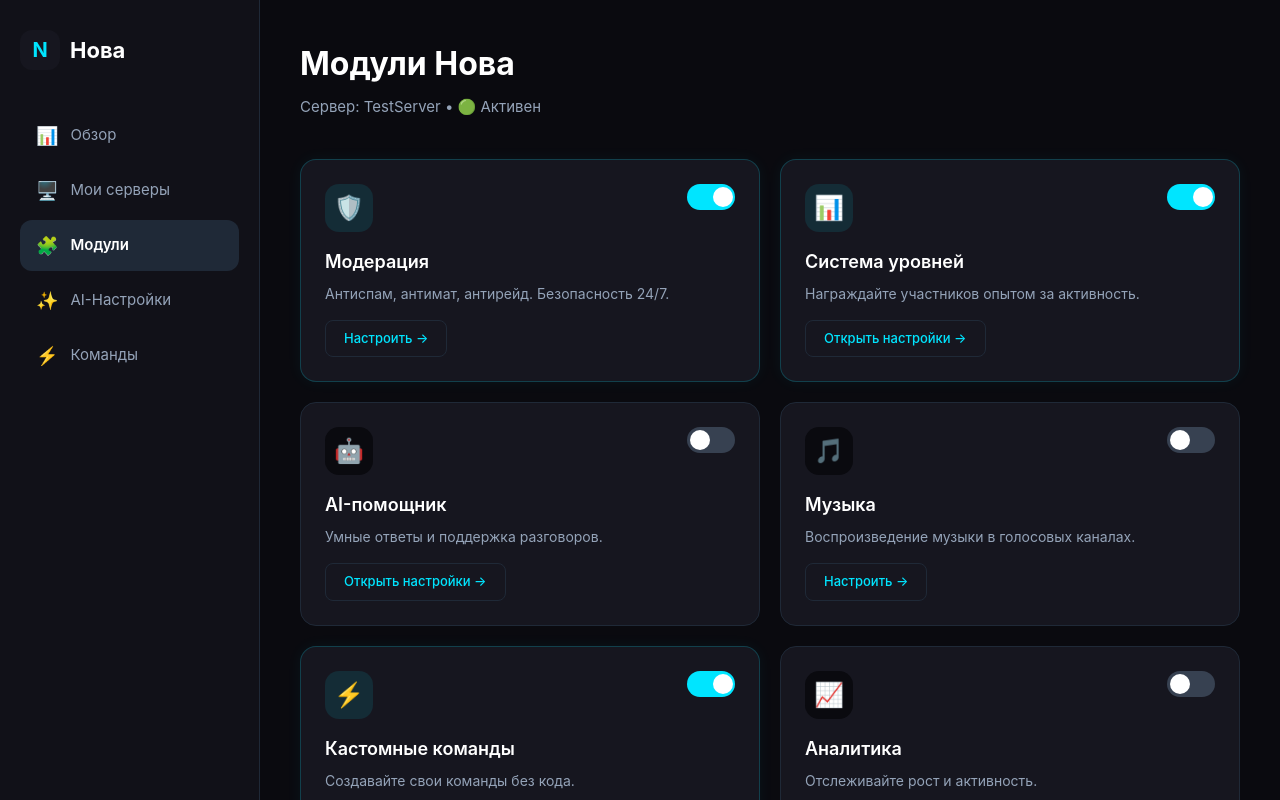
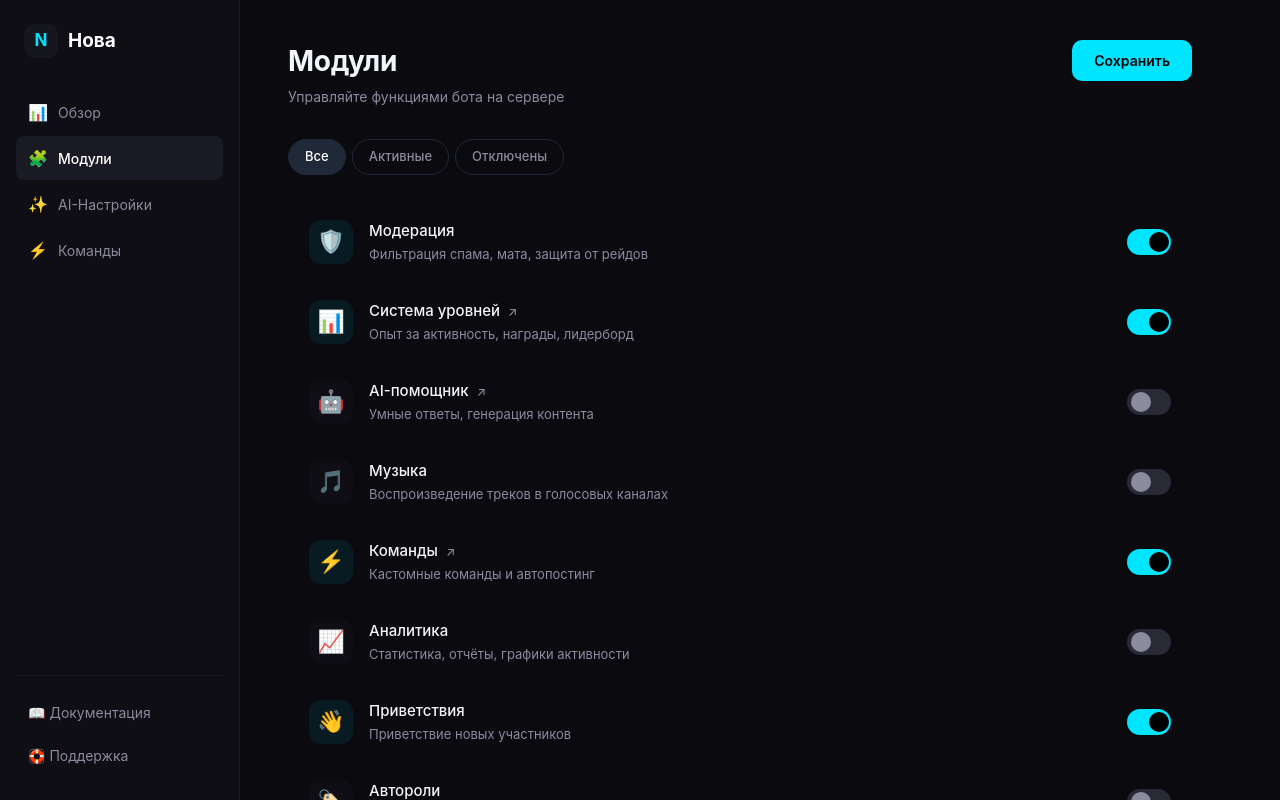
Before and after one commit to R4YDMOND/nova-bot, a Next.js app in the folder frontend/: page /dashboard/modules in a window 1280 px wide. Shown: the top 800 px of the page. Built offline with nearby package versions, Linux system fonts and the light colour scheme.

Commit message:
Update page.tsx

```diff
--- a/frontend/src/app/dashboard/modules/page.tsx
+++ b/frontend/src/app/dashboard/modules/page.tsx
@@ -3,112 +3,68 @@
 import { useState } from 'react'
 
 interface Module {
+  id: string
   name: string
   icon: string
   desc: string
   enabled: boolean
-  settings: { label: string; key: string; type: string; value: string | number | boolean }[]
   link?: string
 }
 
 export default function ModulesPage() {
   const [modules, setModules] = useState<Module[]>([
-    {
-      name: 'Модерация', icon: '🛡️', enabled: true,
-      desc: 'Антиспам, антимат, антирейд. Безопасность 24/7.',
-      settings: [
-        { label: 'Уровень фильтра (1-5)', key: 'filterLevel', type: 'number', value: 3 },
-        { label: 'Авто-предупреждение', key: 'autoWarn', type: 'toggle', value: true },
-        { label: 'Запрещённые слова', key: 'bannedWords', type: 'text', value: 'спам,реклама' },
-      ]
-    },
-    {
-      name: 'Система уровней', icon: '📊', enabled: true,
-      desc: 'Награждайте участников опытом за активность.',
-      settings: [
-        { label: 'XP за сообщение', key: 'xpPerMsg', type: 'number', value: 10 },
-        { label: 'Множитель XP', key: 'xpMultiplier', type: 'number', value: 1.5 },
-        { label: 'Показывать лидерборд', key: 'showLeaderboard', type: 'toggle', value: true },
-      ],
-      link: '/dashboard/ranking'
-    },
-    {
-      name: 'AI-помощник', icon: '🤖', enabled: false,
-      desc: 'Умные ответы и поддержка разговоров.',
-      settings: [
-        { label: 'Стиль общения', key: 'style', type: 'select', value: 'friendly' },
-        { label: 'Температура (0-1)', key: 'temperature', type: 'number', value: 0.7 },
-        { label: 'Использовать эмодзи', key: 'useEmoji', type: 'toggle', value: true },
-      ],
-      link: '/dashboard/ai'
-    },
-    {
-      name: 'Музыка', icon: '🎵', enabled: false,
-      desc: 'Воспроизведение музыки в голосовых каналах.',
-      settings: [
-        { label: 'Громкость по умолчанию', key: 'volume', type: 'number', value: 50 },
-        { label: 'DJ-роль', key: 'djRole', type: 'text', value: 'DJ' },
-        { label: 'Авто-отключение (мин)', key: 'autoDisconnect', type: 'number', value: 30 },
-      ]
-    },
-    {
-      name: 'Кастомные команды', icon: '⚡', enabled: true,
-      desc: 'Создавайте свои команды без кода.',
-      settings: [
-        { label: 'Префикс команд', key: 'prefix', type: 'text', value: '/' },
-        { label: 'Разрешить всем', key: 'allowAll', type: 'toggle', value: false },
-      ],
-      link: '/dashboard/commands'
-    },
-    {
-      name: 'Аналитика', icon: '📈', enabled: false,
-      desc: 'Отслеживайте рост и активность.',
-      settings: [
-        { label: 'Еженедельный отчёт', key: 'weeklyReport', type: 'toggle', value: true },
-        { label: 'Уведомления', key: 'notifications', type: 'toggle', value: true },
-      ]
-    },
+    { id: 'moderation', name: 'Модерация', icon: '🛡️', desc: 'Фильтрация спама, мата, защита от рейдов', enabled: true },
+    { id: 'levels', name: 'Система уровней', icon: '📊', desc: 'Опыт за активность, награды, лидерборд', enabled: true, link: '/dashboard/ranking' },
+    { id: 'ai', name: 'AI-помощник', icon: '🤖', desc: 'Умные ответы, генерация контента', enabled: false, link: '/dashboard/ai' },
+    { id: 'music', name: 'Музыка', icon: '🎵', desc: 'Воспроизведение треков в голосовых каналах', enabled: false },
+    { id: 'commands', name: 'Команды', icon: '⚡', desc: 'Кастомные команды и автопостинг', enabled: true, link: '/dashboard/commands' },
+    { id: 'analytics', name: 'Аналитика', icon: '📈', desc: 'Статистика, отчёты, графики активности', enabled: false },
+    { id: 'greetings', name: 'Приветствия', icon: '👋', desc: 'Приветствие новых участников', enabled: true },
+    { id: 'roles', name: 'Автороли', icon: '🏷️', desc: 'Автоматическая выдача ролей', enabled: false },
+    { id: 'logs', name: 'Логирование', icon: '📜', desc: 'Журнал действий сервера', enabled: true },
   ])
 
-  const [selectedModule, setSelectedModule] = useState<Module | null>(null)
-  const [isModalOpen, setIsModalOpen] = useState(false)
+  const [saved, setSaved] = useState(false)
+  const [filter, setFilter] = useState('all')
 
-  const toggleModule = (index: number) => {
-    const newModules = [...modules]
-    newModules[index].enabled = !newModules[index].enabled
-    setModules(newModules)
+  const toggleModule = (id: string) => {
+    setModules(modules.map(m => m.id === id ? { ...m, enabled: !m.enabled } : m))
   }
 
-  const openSettings = (mod: Module) => {
+  const handleModuleClick = (mod: Module) => {
     if (mod.link) {
       window.location.href = mod.link
       return
     }
-    setSelectedModule(mod)
-    setIsModalOpen(true)
+    toggleModule(mod.id)
   }
 
-  const navigate = (url: string) => {
-    window.location.href = url
+  const saveSettings = () => {
+    setSaved(true)
+    setTimeout(() => setSaved(false), 2000)
   }
 
+  const filtered = filter === 'all' ? modules : filter === 'enabled' ? modules.filter(m => m.enabled) : modules.filter(m => !m.enabled)
+
+  const navigate = (url: string) => window.location.href = url
+
   return (
-    <div style={{ minHeight: '100vh', background: '#0A0A0F', display: 'flex' }}>
+    <div style={{ minHeight: '100vh', background: '#0A0A0F', color: '#F1F5F9', display: 'flex' }}>
 
-      {/* Sidebar */}
+      {/* ===== SIDEBAR ===== */}
       <aside style={{
-        width: '260px', background: '#111118', borderRight: '1px solid #1F2937',
-        padding: '30px 20px', display: 'flex', flexDirection: 'column'
+        width: '240px', background: '#0E0E14', borderRight: '1px solid #1A1A24',
+        padding: '24px 16px', display: 'flex', flexDirection: 'column',
+        position: 'sticky', top: 0, height: '100vh'
       }}>
-        <div style={{ display: 'flex', alignItems: 'center', gap: '10px', marginBottom: '40px' }}>
-          <div style={{ width: '40px', height: '40px', background: '#16161F', borderRadius: '12px', display: 'flex', alignItems: 'center', justifyContent: 'center', fontWeight: 'bold', color: '#00E5FF', fontSize: '20px' }}>N</div>
-          <span style={{ fontSize: '22px', fontWeight: 'bold', color: '#FFFFFF' }}>Нова</span>
-        </div>
+        <a href="/" style={{ display: 'flex', alignItems: 'center', gap: '10px', textDecoration: 'none', marginBottom: '32px', padding: '0 8px' }}>
+          <div style={{ width: '34px', height: '34px', background: '#16161F', borderRadius: '10px', display: 'flex', alignItems: 'center', justifyContent: 'center', fontWeight: 'bold', color: '#00E5FF', fontSize: '17px' }}>N</div>
+          <span style={{ fontSize: '19px', fontWeight: 'bold', color: '#FFF' }}>Нова</span>
+        </a>
 
-        <nav style={{ display: 'flex', flexDirection: 'column', gap: '4px', flex: 1 }}>
+        <nav style={{ display: 'flex', flexDirection: 'column', gap: '2px', flex: 1 }}>
           {[
             { icon: '📊', label: 'Обзор', href: '/dashboard' },
-            { icon: '🖥️', label: 'Мои серверы', href: '/dashboard' },
             { icon: '🧩', label: 'Модули', href: '/dashboard/modules' },
             { icon: '✨', label: 'AI-Настройки', href: '/dashboard/ai' },
             { icon: '⚡', label: 'Команды', href: '/dashboard/commands' },
@@ -116,156 +72,158 @@ export default function ModulesPage() {
             const isActive = item.label === 'Модули'
             return (
               <span key={i} onClick={() => navigate(item.href)} style={{
-                padding: '12px 16px', borderRadius: '12px', display: 'flex',
-                alignItems: 'center', gap: '12px', fontSize: '15px', cursor: 'pointer',
-                fontWeight: isActive ? '600' : '400',
-                color: isActive ? '#FFFFFF' : '#94A3B8',
-                background: isActive ? '#1F2937' : 'transparent',
-                transition: 'all 0.2s'
+                padding: '10px 12px', borderRadius: '8px', display: 'flex',
+                alignItems: 'center', gap: '10px', fontSize: '14px', cursor: 'pointer',
+                fontWeight: isActive ? '500' : '400',
+                color: isActive ? '#FFF' : '#8B8B9E',
+                background: isActive ? '#1A1A24' : 'transparent',
+                transition: 'all 0.15s'
               }}>
-                <span style={{ fontSize: '18px' }}>{item.icon}</span>
+                <span style={{ fontSize: '16px', width: '20px', textAlign: 'center' }}>{item.icon}</span>
                 {item.label}
               </span>
             )
           })}
         </nav>
+
+        <div style={{ borderTop: '1px solid #1A1A24', paddingTop: '16px', display: 'flex', flexDirection: 'column', gap: '2px' }}>
+          {['📖 Документация', '🛟 Поддержка'].map((item, i) => (
+            <span key={i} style={{ padding: '10px 12px', borderRadius: '8px', fontSize: '14px', color: '#8B8B9E', cursor: 'pointer' }}>{item}</span>
+          ))}
+        </div>
       </aside>
 
-      {/* Main */}
-      <main style={{ flex: 1, padding: '40px', overflow: 'auto' }}>
-        <div style={{ marginBottom: '40px' }}>
-          <h1 style={{ fontSize: '32px', fontWeight: 'bold', color: '#FFFFFF', marginBottom: '8px' }}>Модули Нова</h1>
-          <p style={{ color: '#94A3B8', fontSize: '15px' }}>Сервер: TestServer • 🟢 Активен</p>
+      {/* ===== MAIN ===== */}
+      <main style={{ flex: 1, padding: '40px 48px', maxWidth: '1000px' }}>
+
+        {/* Header */}
+        <div style={{ display: 'flex', justifyContent: 'space-between', alignItems: 'flex-start', marginBottom: '32px' }}>
+          <div>
+            <h1 style={{ fontSize: '28px', fontWeight: '700', marginBottom: '4px', letterSpacing: '-0.3px' }}>Модули</h1>
+            <p style={{ color: '#8B8B9E', fontSize: '14px' }}>Управляйте функциями бота на сервере</p>
+          </div>
+          <button onClick={saveSettings} style={{
+            padding: '10px 22px', background: saved ? '#22C55E' : '#00E5FF',
+            color: '#000', border: 'none', borderRadius: '10px',
+            fontWeight: '600', fontSize: '14px', cursor: 'pointer',
+            transition: 'all 0.25s', boxShadow: saved ? '0 0 16px rgba(34,197,94,0.3)' : 'none'
+          }}>
+            {saved ? '✅ Сохранено' : 'Сохранить'}
+          </button>
         </div>
 
-        <div style={{ display: 'grid', gridTemplateColumns: 'repeat(auto-fill, minmax(320px, 1fr))', gap: '20px' }}>
-          {modules.map((mod, i) => (
-            <div key={i} style={{
-              background: '#16161F', borderRadius: '16px', padding: '24px',
-              border: mod.enabled ? '1px solid rgba(0, 229, 255, 0.2)' : '1px solid #1F2937',
-              transition: 'all 0.2s',
-              boxShadow: mod.enabled ? '0 0 15px rgba(0, 229, 255, 0.05)' : 'none'
+        {/* Filters */}
+        <div style={{ display: 'flex', gap: '6px', marginBottom: '28px' }}>
+          {[
+            { id: 'all', label: 'Все' },
+            { id: 'enabled', label: 'Активные' },
+            { id: 'disabled', label: 'Отключены' },
+          ].map(f => (
+            <button key={f.id} onClick={() => setFilter(f.id)} style={{
+              padding: '7px 16px', borderRadius: '20px', border: '1px solid #1F2937',
+              background: filter === f.id ? '#1F2937' : 'transparent',
+              color: filter === f.id ? '#FFF' : '#8B8B9E',
+              cursor: 'pointer', fontSize: '13px', fontWeight: '500',
+              transition: 'all 0.15s'
             }}>
-              <div style={{ display: 'flex', justifyContent: 'space-between', alignItems: 'flex-start', marginBottom: '16px' }}>
-                <div style={{ width: '48px', height: '48px', background: mod.enabled ? 'rgba(0, 229, 255, 0.1)' : '#0A0A0F', borderRadius: '14px', display: 'flex', alignItems: 'center', justifyContent: 'center', fontSize: '24px' }}>
-                  {mod.icon}
+              {f.label}
+            </button>
+          ))}
+        </div>
+
+        {/* Modules List */}
+        <div style={{ display: 'flex', flexDirection: 'column', gap: '2px' }}>
+          {filtered.map((mod) => (
+            <div key={mod.id}
+              onClick={() => handleModuleClick(mod)}
+              style={{
+                display: 'flex', alignItems: 'center', gap: '16px',
+                padding: '16px 20px', borderRadius: '12px',
+                background: 'transparent',
+                cursor: 'pointer',
+                transition: 'all 0.15s ease',
+                border: '1px solid transparent'
+              }}
+              onMouseEnter={(e) => {
+                e.currentTarget.style.background = '#111118'
+                e.currentTarget.style.borderColor = '#1A1A24'
+              }}
+              onMouseLeave={(e) => {
+                e.currentTarget.style.background = 'transparent'
+                e.currentTarget.style.borderColor = 'transparent'
+              }}
+            >
+              {/* Icon */}
+              <div style={{
+                width: '44px', height: '44px', minWidth: '44px',
+                background: mod.enabled ? 'rgba(0,229,255,0.08)' : '#0E0E14',
+                borderRadius: '12px', display: 'flex', alignItems: 'center',
+                justifyContent: 'center', fontSize: '22px',
+                transition: 'all 0.15s'
+              }}>
+                {mod.icon}
+              </div>
+
+              {/* Info */}
+              <div style={{ flex: 1 }}>
+                <div style={{ fontSize: '15px', fontWeight: '500', marginBottom: '2px' }}>
+                  {mod.name}
+                  {mod.link && <span style={{ color: '#8B8B9E', fontSize: '12px', marginLeft: '8px' }}>↗</span>}
                 </div>
-                <label style={{ position: 'relative', display: 'inline-block', width: '48px', height: '26px', cursor: 'pointer' }}>
-                  <input type="checkbox" checked={mod.enabled} onChange={() => toggleModule(i)} style={{ opacity: 0, width: 0, height: 0 }} />
-                  <span style={{ position: 'absolute', top: 0, left: 0, right: 0, bottom: 0, background: mod.enabled ? '#00E5FF' : '#374151', borderRadius: '26px', transition: '0.3s' }}>
-                    <span style={{ position: 'absolute', height: '20px', width: '20px', left: mod.enabled ? '26px' : '3px', bottom: '3px', background: '#FFFFFF', borderRadius: '50%', transition: '0.3s' }} />
+                <div style={{ fontSize: '13px', color: '#8B8B9E', lineHeight: '1.4' }}>{mod.desc}</div>
+              </div>
+
+              {/* Toggle */}
+              <div onClick={(e) => { e.stopPropagation(); toggleModule(mod.id); }} style={{ cursor: 'pointer' }}>
+                <label style={{ position: 'relative', display: 'inline-block', width: '44px', height: '26px', cursor: 'pointer' }}>
+                  <input type="checkbox" checked={mod.enabled} onChange={() => {}} style={{ opacity: 0, width: 0, height: 0 }} />
+                  <span style={{
+                    position: 'absolute', top: 0, left: 0, right: 0, bottom: 0,
+                    background: mod.enabled ? '#00E5FF' : '#2A2A36',
+                    borderRadius: '26px', transition: 'all 0.25s ease'
+                  }}>
+                    <span style={{
+                      position: 'absolute', height: '20px', width: '20px',
+                      left: mod.enabled ? '22px' : '4px', top: '3px',
+                      background: mod.enabled ? '#000' : '#8B8B9E',
+                      borderRadius: '50%', transition: 'all 0.25s ease'
+                    }} />
                   </span>
                 </label>
               </div>
-
-              <h3 style={{ fontSize: '18px', fontWeight: '600', color: '#FFFFFF', marginBottom: '8px' }}>{mod.name}</h3>
-              <p style={{ fontSize: '14px', color: '#94A3B8', lineHeight: '1.5', marginBottom: '16px' }}>{mod.desc}</p>
-
-              <button onClick={() => openSettings(mod)} style={{
-                padding: '8px 18px', borderRadius: '8px', border: '1px solid #1F2937',
-                background: 'transparent', color: '#00E5FF', cursor: 'pointer',
-                fontSize: '13px', fontWeight: '500', transition: 'all 0.2s'
-              }}
-              onMouseEnter={(e) => { e.currentTarget.style.background = '#00E5FF'; e.currentTarget.style.color = '#000'; }}
-              onMouseLeave={(e) => { e.currentTarget.style.background = 'transparent'; e.currentTarget.style.color = '#00E5FF'; }}
-              >
-                {mod.link ? 'Открыть настройки →' : 'Настроить →'}
-              </button>
             </div>
           ))}
         </div>
 
-        <div style={{ marginTop: '40px', display: 'flex', justifyContent: 'flex-end' }}>
-          <button style={{
-            padding: '14px 32px', background: '#00E5FF', color: '#000000',
-            border: 'none', borderRadius: '12px', fontWeight: '600', cursor: 'pointer',
-            fontSize: '15px', boxShadow: '0 0 15px rgba(0, 229, 255, 0.2)'
-          }}>
-            Сохранить изменения
-          </button>
-        </div>
+        {/* Empty state */}
+        {filtered.length === 0 && (
+          <div style={{ textAlign: 'center', padding: '60px', color: '#8B8B9E' }}>
+            <div style={{ fontSize: '40px', marginBottom: '12px' }}>📦</div>
+            <p>Нет модулей в этой категории</p>
+          </div>
+        )}
+
       </main>
 
-      {/* ===== MODAL ===== */}
-      {isModalOpen && selectedModule && (
+      {/* ===== TOAST ===== */}
+      {saved && (
         <div style={{
-          position: 'fixed', top: 0, left: 0, right: 0, bottom: 0,
-          background: 'rgba(0,0,0,0.8)', backdropFilter: 'blur(4px)',
-          display: 'flex', alignItems: 'center', justifyContent: 'center',
-          zIndex: 1000
-        }} onClick={() => setIsModalOpen(false)}>
-          <div style={{
-            background: '#16161F', borderRadius: '24px', padding: '36px',
-            width: '480px', maxWidth: '90vw', border: '1px solid #1F2937',
-            boxShadow: '0 0 40px rgba(0,229,255,0.1)'
-          }} onClick={(e) => e.stopPropagation()}>
-
-            <div style={{ display: 'flex', justifyContent: 'space-between', alignItems: 'center', marginBottom: '20px' }}>
-              <div style={{ display: 'flex', alignItems: 'center', gap: '12px' }}>
-                <span style={{ fontSize: '32px' }}>{selectedModule.icon}</span>
-                <h2 style={{ fontSize: '22px', fontWeight: 'bold', color: '#FFFFFF' }}>{selectedModule.name}</h2>
-              </div>
-              <span onClick={() => setIsModalOpen(false)} style={{ fontSize: '22px', cursor: 'pointer', color: '#94A3B8' }}>✕</span>
-            </div>
-
-            <p style={{ color: '#94A3B8', fontSize: '14px', marginBottom: '24px' }}>{selectedModule.desc}</p>
-
-            <div style={{ display: 'flex', flexDirection: 'column', gap: '12px' }}>
-              {selectedModule.settings.map((setting, i) => (
-                <div key={i} style={{
-                  display: 'flex', justifyContent: 'space-between', alignItems: 'center',
-                  background: '#111118', borderRadius: '12px', padding: '12px 16px'
-                }}>
-                  <span style={{ fontSize: '14px', color: '#FFFFFF' }}>{setting.label}</span>
-
-                  {setting.type === 'toggle' ? (
-                    <label style={{ position: 'relative', display: 'inline-block', width: '40px', height: '22px', cursor: 'pointer' }}>
-                      <input type="checkbox" defaultChecked={setting.value as boolean} style={{ opacity: 0, width: 0, height: 0 }} />
-                      <span style={{ position: 'absolute', top: 0, left: 0, right: 0, bottom: 0, background: setting.value ? '#00E5FF' : '#374151', borderRadius: '22px', transition: '0.3s' }}>
-                        <span style={{ position: 'absolute', height: '16px', width: '16px', left: setting.value ? '22px' : '3px', bottom: '3px', background: '#FFF', borderRadius: '50%', transition: '0.3s' }} />
-                      </span>
-                    </label>
-                  ) : setting.type === 'number' ? (
-                    <input type="number" defaultValue={setting.value as number} style={{
-                      width: '80px', padding: '6px 10px', background: '#0A0A0F',
-                      border: '1px solid #1F2937', borderRadius: '8px', color: '#FFFFFF',
-                      textAlign: 'center', fontSize: '14px'
-                    }} />
-                  ) : setting.type === 'select' ? (
-                    <select defaultValue={setting.value as string} style={{
-                      padding: '6px 10px', background: '#0A0A0F',
-                      border: '1px solid #1F2937', borderRadius: '8px', color: '#FFFFFF', fontSize: '14px'
-                    }}>
-                      <option value="friendly">Дружелюбный</option>
-                      <option value="gaming">Игровой</option>
-                      <option value="serious">Серьёзный</option>
-                    </select>
-                  ) : (
-                    <input type="text" defaultValue={setting.value as string} style={{
-                      width: '120px', padding: '6px 10px', background: '#0A0A0F',
-                      border: '1px solid #1F2937', borderRadius: '8px', color: '#FFFFFF', fontSize: '14px'
-                    }} />
-                  )}
-                </div>
-              ))}
-            </div>
-
-            <div style={{ display: 'flex', gap: '10px', marginTop: '24px', justifyContent: 'flex-end' }}>
-              <button onClick={() => setIsModalOpen(false)} style={{
-                padding: '10px 20px', background: 'transparent', color: '#94A3B8',
-                border: '1px solid #1F2937', borderRadius: '10px', cursor: 'pointer', fontSize: '14px'
-              }}>Закрыть</button>
-              <button onClick={() => {
-                alert(`Настройки модуля «${selectedModule.name}» сохранены!`)
-                setIsModalOpen(false)
-              }} style={{
-                padding: '10px 24px', background: '#00E5FF', color: '#000',
-                border: 'none', borderRadius: '10px', fontWeight: '600', cursor: 'pointer', fontSize: '14px'
-              }}>Сохранить</button>
-            </div>
-          </div>
+          position: 'fixed', bottom: '24px', right: '24px',
+          background: '#22C55E', color: '#000', padding: '12px 24px',
+          borderRadius: '12px', fontWeight: '600', fontSize: '14px',
+          zIndex: 1000, animation: 'slideUp 0.3s ease',
+          boxShadow: '0 4px 20px rgba(34,197,94,0.3)'
+        }}>
+          ✅ Настройки сохранены
         </div>
       )}
+
+      <style>{`
+        @keyframes slideUp {
+          from { transform: translateY(20px); opacity: 0; }
+          to { transform: translateY(0); opacity: 1; }
+        }
+      `}</style>
     </div>
   )
 }
```
